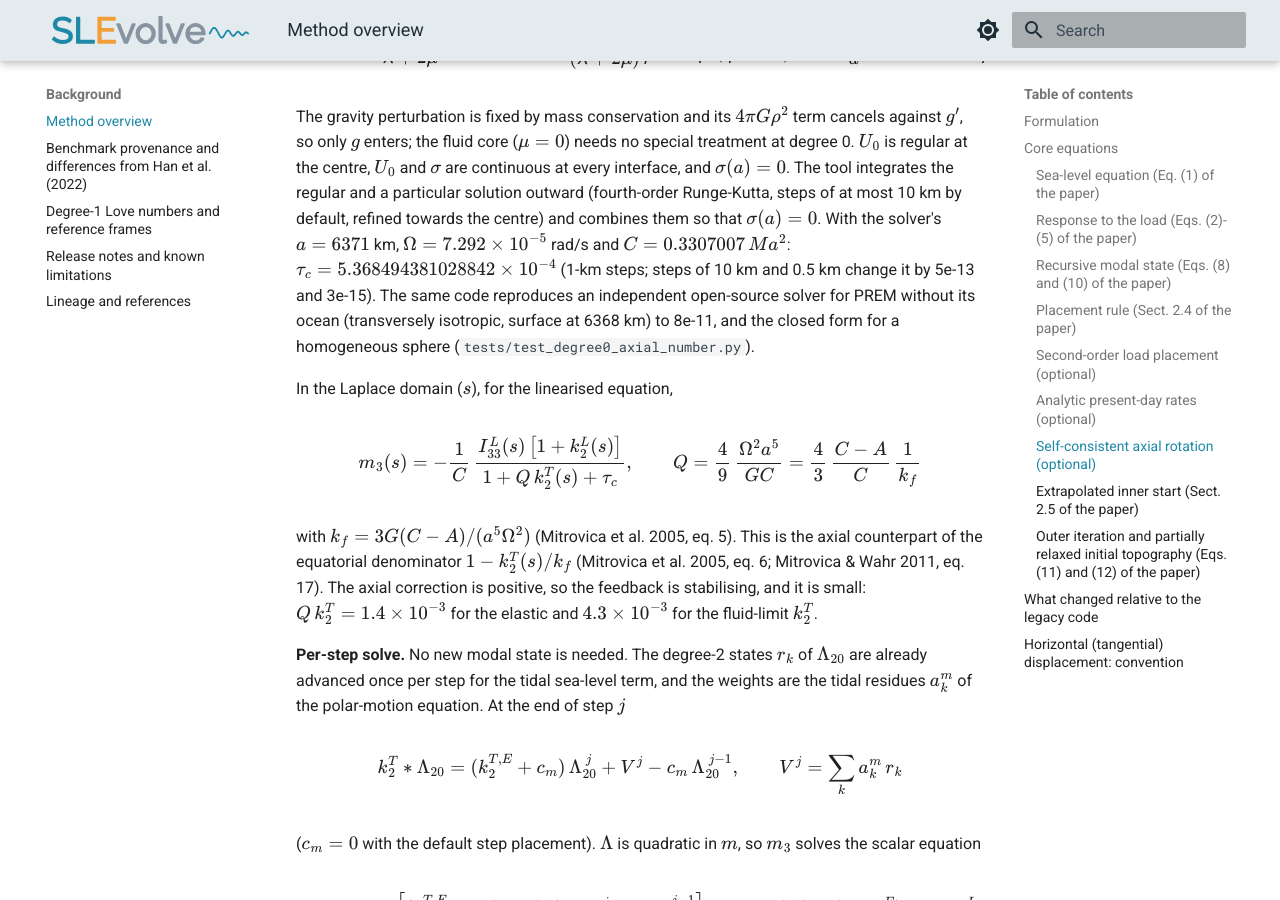
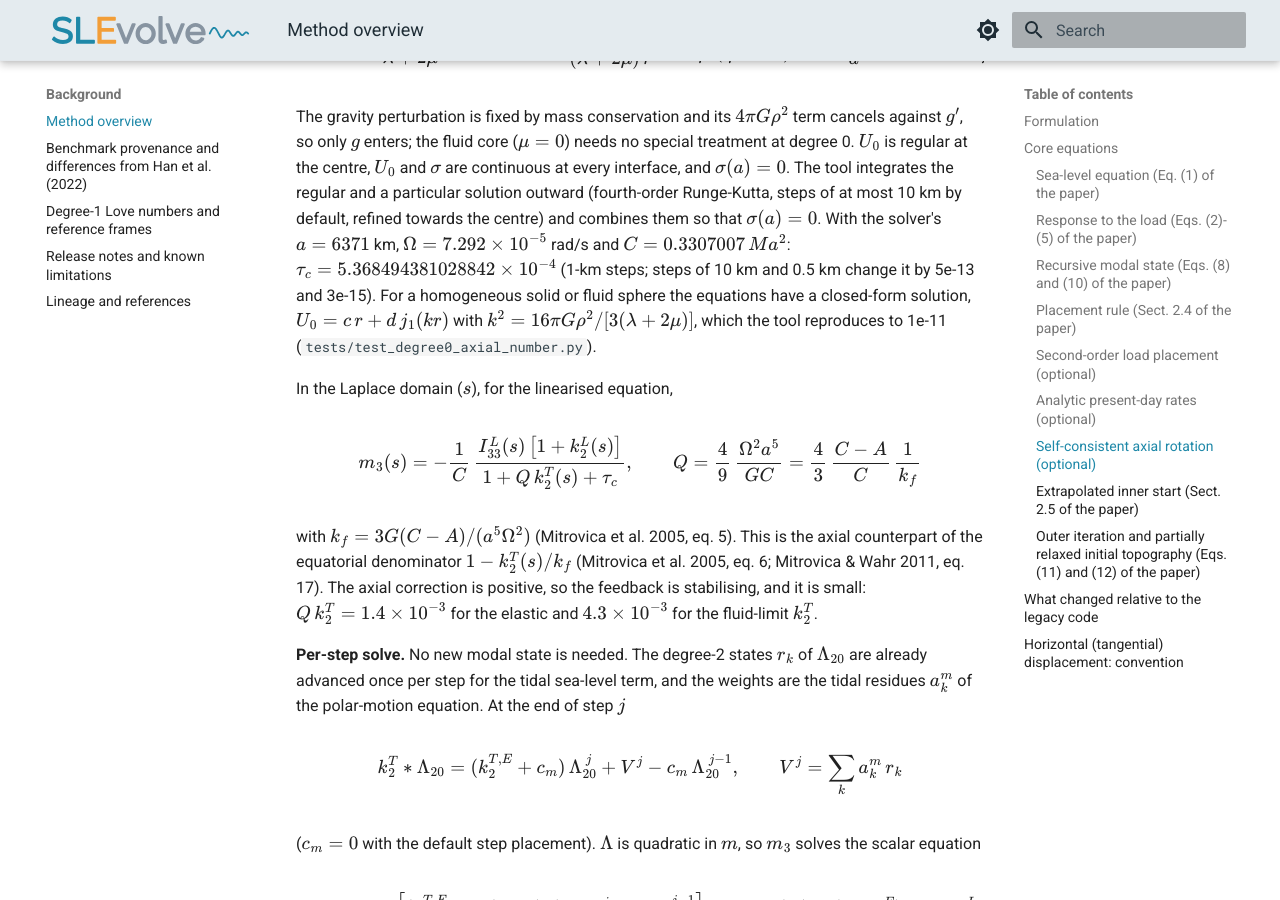
Before and after one commit to xiyuanbao/slevolve, an MkDocs documentation site: the page built from docs/src/method.md, in a window 1280 px wide and 900 px high, scrolled down 7914 px. Built offline with MkDocs 1.6.1 and Material for MkDocs 9.7.7, drawn with Linux system fonts in a browser that asks for light colours.

Commit message:
Docs: tau_c derivation without reference to other solvers

```diff
--- a/docs/src/method.md
+++ b/docs/src/method.md
@@ -318,9 +318,9 @@ The tool integrates the regular and a particular solution outward (fourth-order
 at most 10 km by default, refined towards the centre) and combines them so that \(\sigma(a)=0\). With
 the solver's \(a=6371\) km, \(\Omega=7.292\times10^{-5}\) rad/s and \(C=0.3307007\,Ma^2\):
 \(\tau_c=5.368494381028842\times10^{-4}\) (1-km steps; steps of 10 km and 0.5 km change it by 5e-13 and
-3e-15). The same code reproduces an
-independent open-source solver for PREM without its ocean (transversely isotropic, surface at 6368 km)
-to 8e-11, and the closed form for a homogeneous sphere (`tests/test_degree0_axial_number.py`).
+3e-15). For a homogeneous solid or fluid sphere the equations have a closed-form solution,
+\(U_0=c\,r+d\,j_1(kr)\) with \(k^2=16\pi G\rho^2/[3(\lambda+2\mu)]\), which the tool reproduces to 1e-11
+(`tests/test_degree0_axial_number.py`).
 
 In the Laplace domain (\(s\)), for the linearised equation,
 
```
Also changed, not shown: 1 other file.
